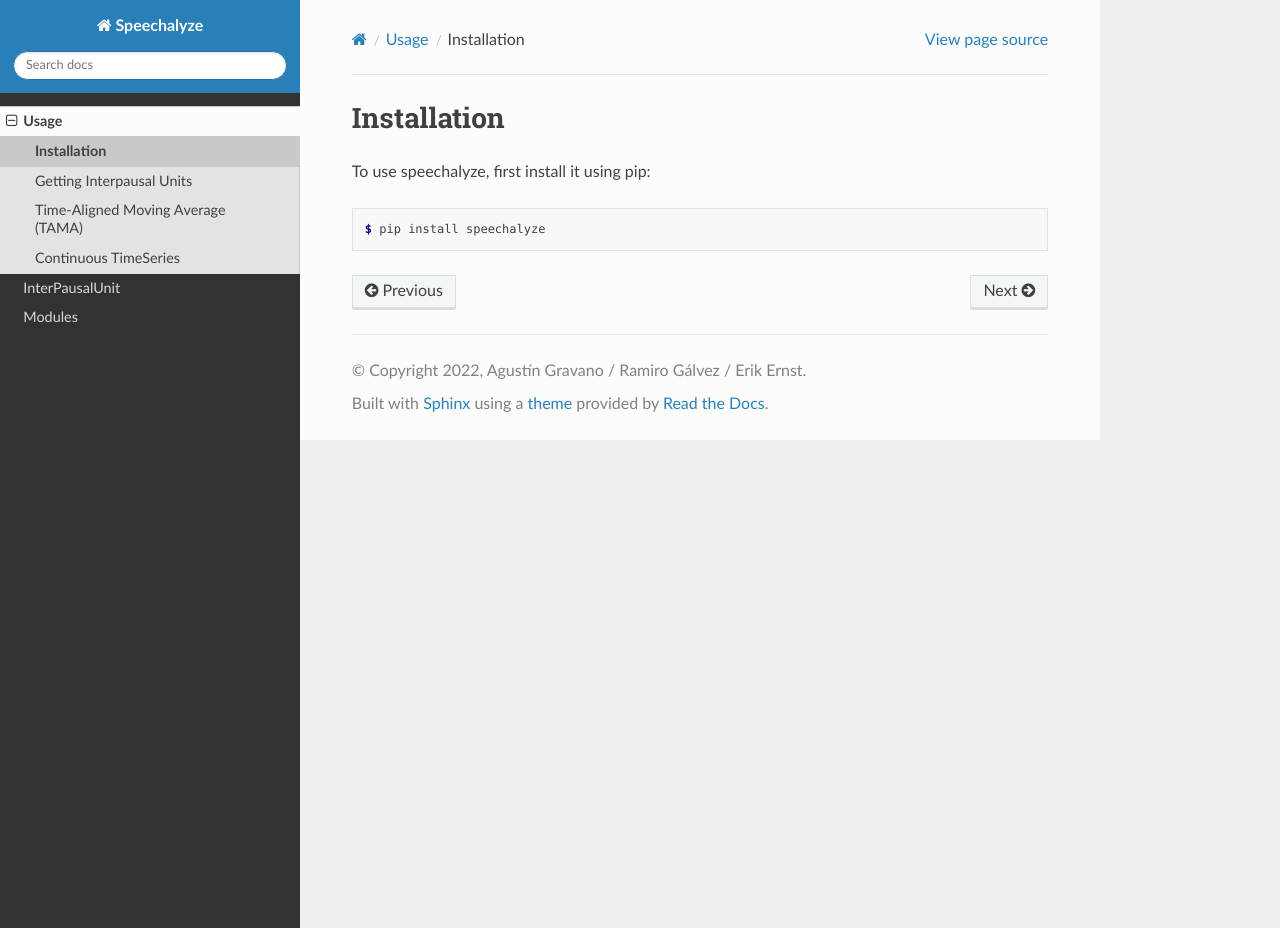
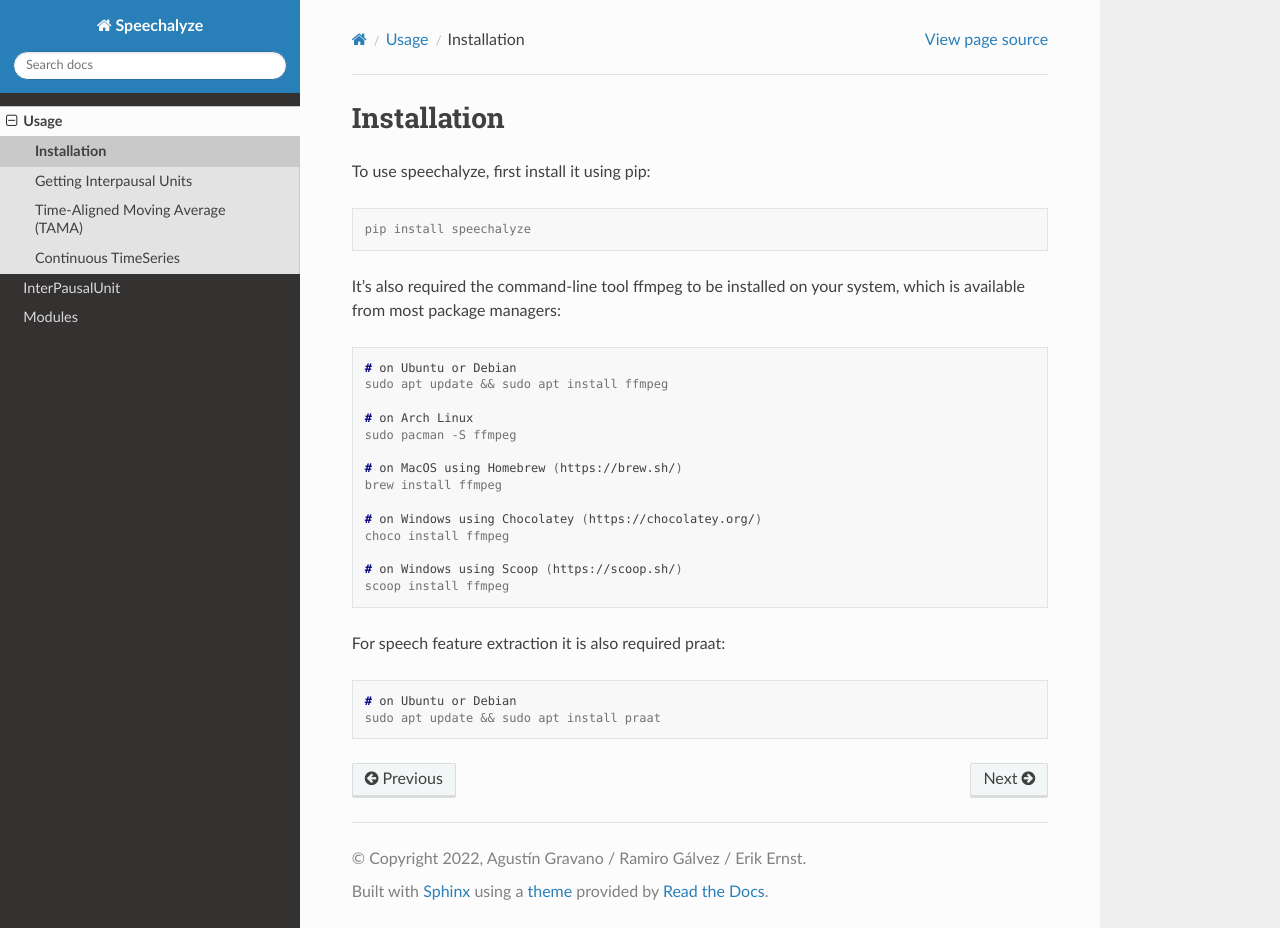
Before and after one commit to erikernst4/entrainment-metrics, a Sphinx documentation site: the page built from docs/source/usage/installation.rst, in a window 1280 px wide and 928 px high. Built offline with Sphinx 7.4.7 and the Read the Docs theme 2.0.0, drawn with Linux system fonts in a browser that asks for light colours.

Commit message:
feat: add requirements to installation

```diff
--- a/docs/source/usage/installation.rst
+++ b/docs/source/usage/installation.rst
@@ -5,4 +5,30 @@ To use speechalyze, first install it using pip:
 
 .. code-block:: console
 
-   $ pip install speechalyze
+   pip install speechalyze
+
+It's also required the command-line tool ffmpeg to be installed on your system, which is available from most package managers:
+
+.. code-block:: console
+
+   # on Ubuntu or Debian
+   sudo apt update && sudo apt install ffmpeg
+
+   # on Arch Linux
+   sudo pacman -S ffmpeg
+
+   # on MacOS using Homebrew (https://brew.sh/)
+   brew install ffmpeg
+
+   # on Windows using Chocolatey (https://chocolatey.org/)
+   choco install ffmpeg
+
+   # on Windows using Scoop (https://scoop.sh/)
+   scoop install ffmpeg
+
+For speech feature extraction it is also required praat:
+
+.. code-block:: console
+
+   # on Ubuntu or Debian
+   sudo apt update && sudo apt install praat
```
Also changed, not shown: 10 other files.
